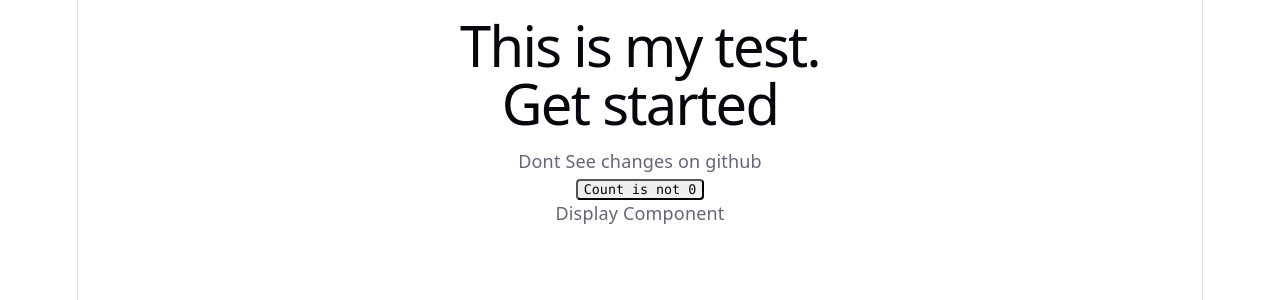
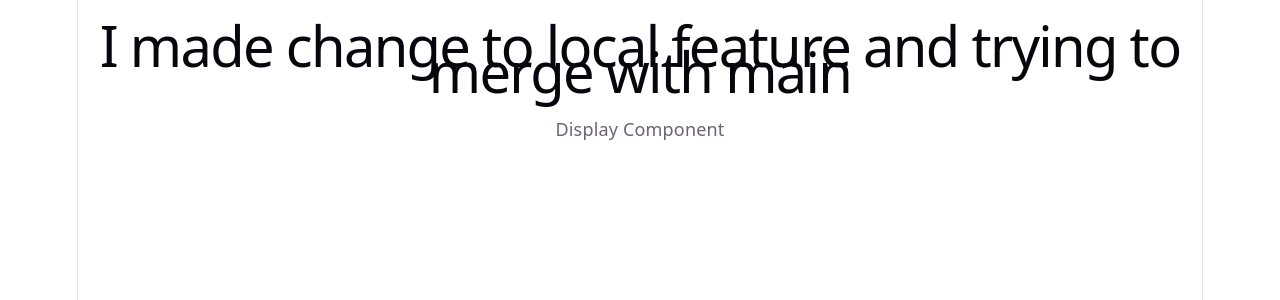
Before and after one commit to NavyanthReddy/InfraProject, a React (Vite) app: page / in a window 1280 px wide. Shown: the top 300 px of the page. Built offline with nearby package versions, Linux system fonts and the light colour scheme.

Commit message:
I made change to local feature and trying to merge with main

```diff
--- a/src/App.tsx
+++ b/src/App.tsx
@@ -8,20 +8,8 @@ function App() {
     <>
       <section id="center">
         <div>
-          <h1>This is my test.</h1>
-
-          <h1>Get started</h1>
-          <p>
-            Dont See changes on github
-          </p>
+          <h1>I made change to local feature and trying to merge with main</h1>
         </div>
-        <button
-          type="button"
-          className="counter"
-          onClick={() => setCount((count) => count + 1)}
-        >
-          Count is not {count}
-        </button>
         <Display />
       </section>
     </>
```
